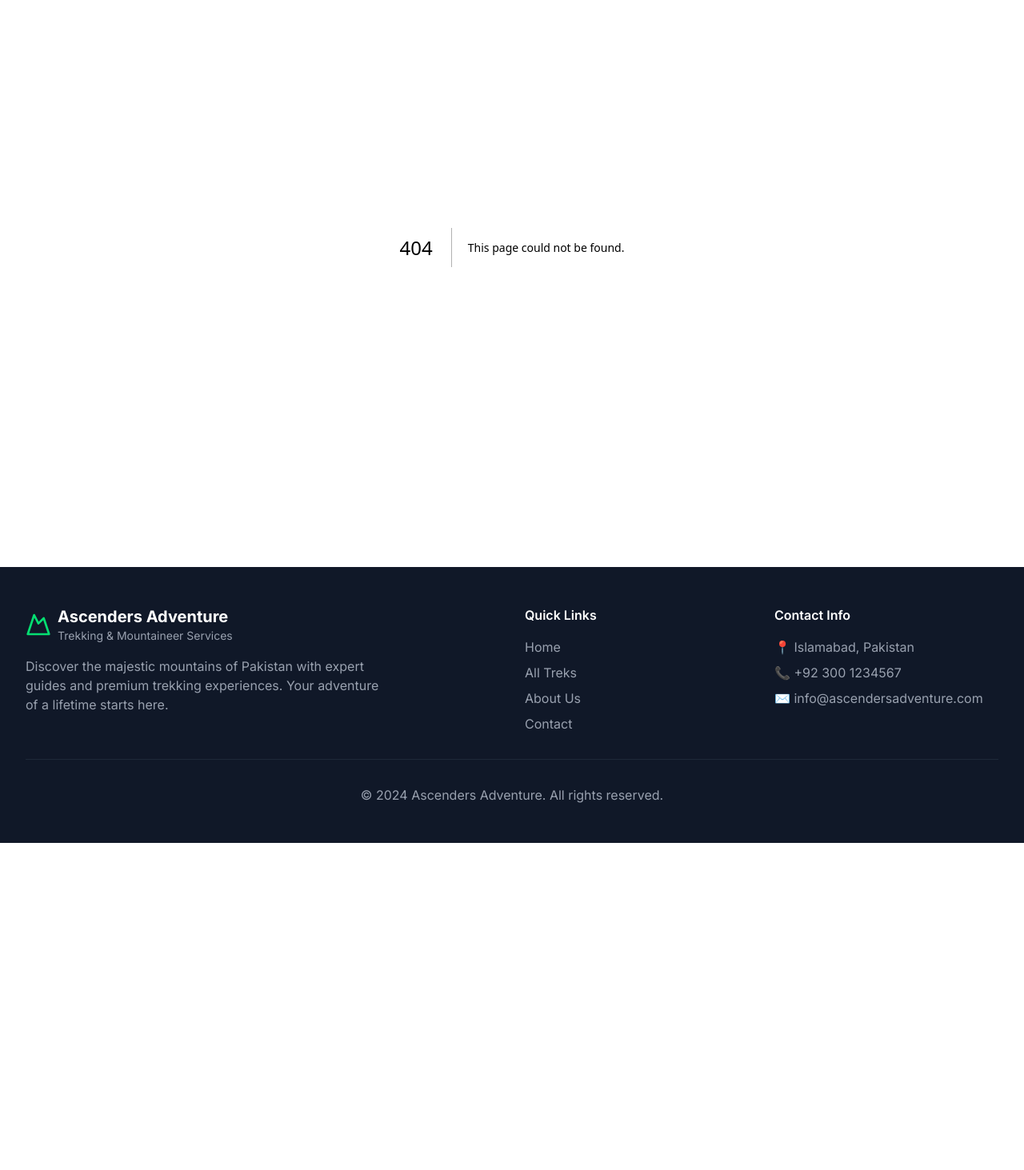
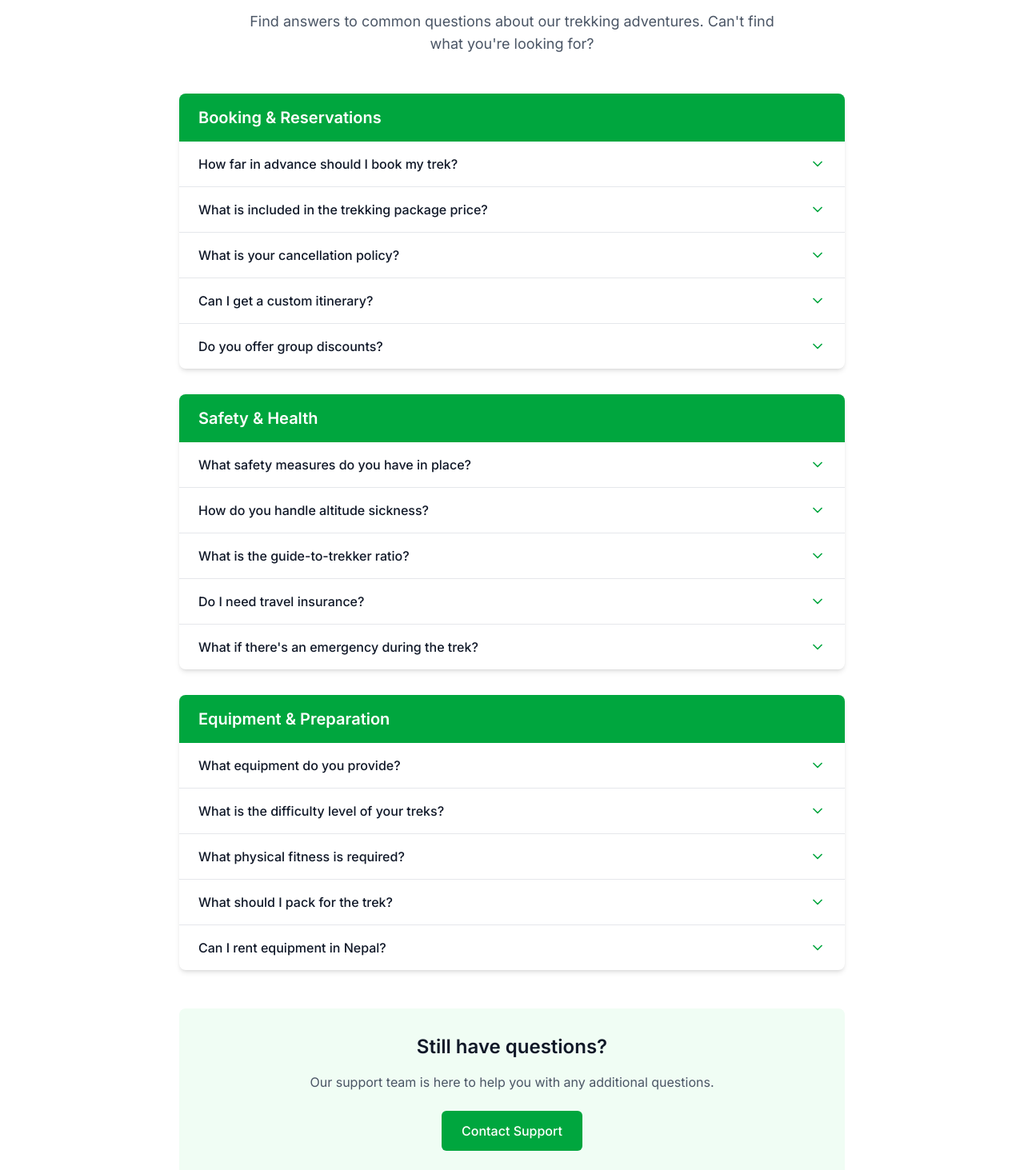
Before and after one commit to kaleemullah6698/ascenders-adventure1, a Next.js app: page /faq in a window 1280 px wide. Before the commit this address had no page. Shown: the part 187-1650 px from the top of the page at 80% size. Before the commit the page ends 1241 px from the top, so only its background shows below. Built offline with nearby package versions, Linux system fonts and the light colour scheme.

Commit message:
TREK-156 FAQ Page

```diff
--- /dev/null
+++ b/components/faq.tsx
@@ -0,0 +1,165 @@
+'use client'
+
+import { useState } from 'react'
+import { ChevronDown, ChevronUp } from 'lucide-react'
+
+interface FAQItem {
+  question: string
+  answer: string
+}
+
+interface FAQCategory {
+  category: string
+  questions: FAQItem[]
+}
+
+const faqData: FAQCategory[] = [
+  {
+    category: "Booking & Reservations",
+    questions: [
+      {
+        question: "How far in advance should I book my trek?",
+        answer: "We recommend booking at least 2-3 months in advance, especially for popular treks like Everest Base Camp and Annapurna Circuit. For peak seasons (Spring and Autumn), book 4-6 months ahead to secure your spot."
+      },
+      {
+        question: "What is included in the trekking package price?",
+        answer: "Our packages include: experienced guide, porter services, accommodation during trek, all meals (breakfast, lunch, dinner), necessary permits, transportation to/from trek starting point, and basic medical kit. Exclusions: personal expenses, travel insurance, tips, and alcoholic beverages."
+      },
+      {
+        question: "What is your cancellation policy?",
+        answer: "Cancellations made 30+ days before departure: 90% refund. 15-29 days: 50% refund. 8-14 days: 25% refund. Less than 7 days: no refund. We recommend purchasing travel insurance for unexpected circumstances."
+      },
+      {
+        question: "Can I get a custom itinerary?",
+        answer: "Yes! We specialize in creating custom itineraries based on your fitness level, time constraints, and interests. Contact us with your requirements, and we'll design the perfect trek for you."
+      },
+      {
+        question: "Do you offer group discounts?",
+        answer: "Yes, we offer discounts for groups of 4 or more people. Group of 4-6: 5% discount, 7-10: 10% discount, 10+: 15% discount. Contact us for custom group pricing."
+      }
+    ]
+  },
+  {
+    category: "Safety & Health",
+    questions: [
+      {
+        question: "What safety measures do you have in place?",
+        answer: "We provide: experienced certified guides, emergency oxygen, portable altitude chambers, satellite phones, comprehensive first aid training, regular health checks, and emergency evacuation plans. All guides are trained in wilderness first aid."
+      },
+      {
+        question: "How do you handle altitude sickness?",
+        answer: "We follow proper acclimatization schedules, monitor oxygen levels daily, provide Diamox when needed, and have immediate descent plans. Our guides are trained to recognize symptoms early and take appropriate action."
+      },
+      {
+        question: "What is the guide-to-trekker ratio?",
+        answer: "For standard treks: 1 guide per 4-6 trekkers. For difficult treks: 1 guide per 2-4 trekkers. We also provide 1 porter for every 2 trekkers to carry luggage."
+      },
+      {
+        question: "Do I need travel insurance?",
+        answer: "Yes, comprehensive travel insurance with emergency helicopter evacuation coverage is mandatory. It should cover high-altitude trekking up to 6,000 meters and include medical coverage for altitude-related illnesses."
+      },
+      {
+        question: "What if there's an emergency during the trek?",
+        answer: "We have satellite communication, emergency oxygen, and established evacuation procedures. In case of serious emergency, helicopter evacuation to Kathmandu is arranged immediately (covered by your insurance)."
+      }
+    ]
+  },
+  {
+    category: "Equipment & Preparation",
+    questions: [
+      {
+        question: "What equipment do you provide?",
+        answer: "We provide: down jacket, sleeping bag, duffel bag, trekking poles, and medical kit. You need to bring personal items like hiking boots, clothing, and personal medications."
+      },
+      {
+        question: "What is the difficulty level of your treks?",
+        answer: "We offer treks from easy (Grade 1: 2-4 hours walking) to challenging (Grade 5: 6-8 hours with high altitude). Each trek description includes difficulty rating, daily walking times, and altitude information."
+      },
+      {
+        question: "What physical fitness is required?",
+        answer: "You should be able to walk 5-7 hours daily with a light daypack. We recommend 2-3 months of preparation including cardio, stair climbing, and hiking with a loaded backpack."
+      },
+      {
+        question: "What should I pack for the trek?",
+        answer: "Essential items: broken-in hiking boots, moisture-wicking clothing, warm layers, waterproof jacket, sun protection, headlamp, water purification, personal medications. We provide a detailed packing list upon booking."
+      },
+      {
+        question: "Can I rent equipment in Nepal?",
+        answer: "Yes, quality equipment can be rented in Kathmandu and Pokhara at reasonable prices. We can assist with recommendations for reliable rental shops with genuine equipment."
+      }
+    ]
+  }
+]
+
+export default function FAQ() {
+  const [openItems, setOpenItems] = useState<{ [key: string]: boolean }>({})
+
+  const toggleItem = (categoryIndex: number, questionIndex: number) => {
+    const key = `${categoryIndex}-${questionIndex}`
+    setOpenItems(prev => ({
+      ...prev,
+      [key]: !prev[key]
+    }))
+  }
+
+  return (
+    <div className="max-w-4xl mx-auto px-4 sm:px-6 lg:px-8 py-12">
+      <div className="text-center mb-12">
+        <h1 className="text-4xl font-bold text-gray-900 mb-4">Frequently Asked Questions</h1>
+        <p className="text-lg text-gray-600 max-w-2xl mx-auto">
+          Find answers to common questions about our trekking adventures. Can't find what you're looking for?
+        </p>
+      </div>
+
+      <div className="space-y-8">
+        {faqData.map((category, categoryIndex) => (
+          <div key={category.category} className="bg-white rounded-lg shadow-md overflow-hidden">
+            <div className="bg-green-600 px-6 py-4">
+              <h2 className="text-xl font-semibold text-white">{category.category}</h2>
+            </div>
+            <div className="divide-y divide-gray-200">
+              {category.questions.map((item, questionIndex) => {
+                const key = `${categoryIndex}-${questionIndex}`
+                const isOpen = openItems[key]
+
+                return (
+                  <div key={key} className="border-b border-gray-200 last:border-b-0">
+                    <button
+                      className="w-full px-6 py-4 text-left flex justify-between items-center hover:bg-gray-50 transition-colors duration-200"
+                      onClick={() => toggleItem(categoryIndex, questionIndex)}
+                    >
+                      <span className="font-medium text-gray-900 pr-4">{item.question}</span>
+                      {isOpen ? (
+                        <ChevronUp className="h-5 w-5 text-green-600 flex-shrink-0" />
+                      ) : (
+                        <ChevronDown className="h-5 w-5 text-green-600 flex-shrink-0" />
+                      )}
+                    </button>
+                    {isOpen && (
+                      <div className="px-6 pb-4">
+                        <p className="text-gray-600 leading-relaxed">{item.answer}</p>
+                      </div>
+                    )}
+                  </div>
+                )
+              })}
+            </div>
+          </div>
+        ))}
+      </div>
+
+      <div className="text-center mt-12 p-8 bg-green-50 rounded-lg">
+        <h3 className="text-2xl font-semibold text-gray-900 mb-4">Still have questions?</h3>
+        <p className="text-gray-600 mb-6">
+          Our support team is here to help you with any additional questions.
+        </p>
+        <a
+          href="/contact"
+          className="inline-flex items-center px-6 py-3 border border-transparent text-base font-medium rounded-md text-white bg-green-600 hover:bg-green-700 transition-colors duration-200"
+        >
+          Contact Support
+        </a>
+      </div>
+    </div>
+  )
+}
--- /dev/null
+++ b/src/app/faq/page.tsx
@@ -0,0 +1,11 @@
+import FAQ from '../../../components/faq'
+import { Metadata } from 'next'
+
+export const metadata: Metadata = {
+  title: 'FAQ - Ascenders Adventure',
+  description: 'Frequently asked questions about trekking in Nepal.',
+}
+
+export default function FAQPage() {
+  return <FAQ />
+}
```
